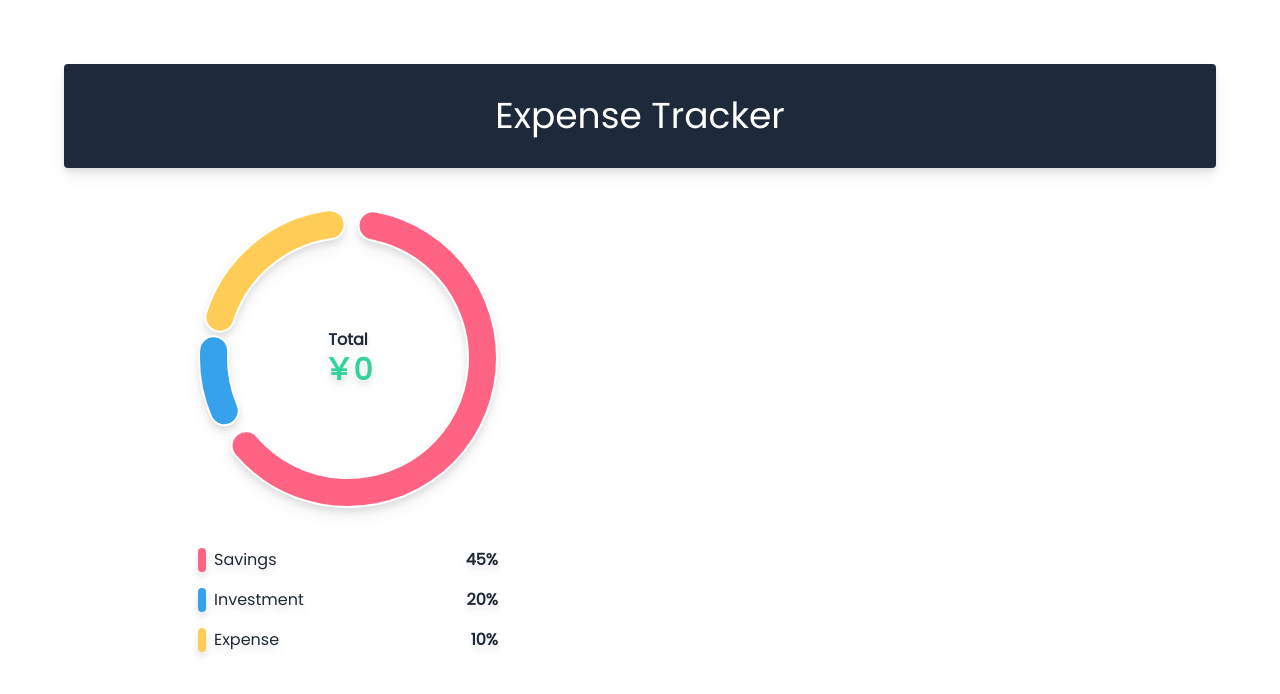
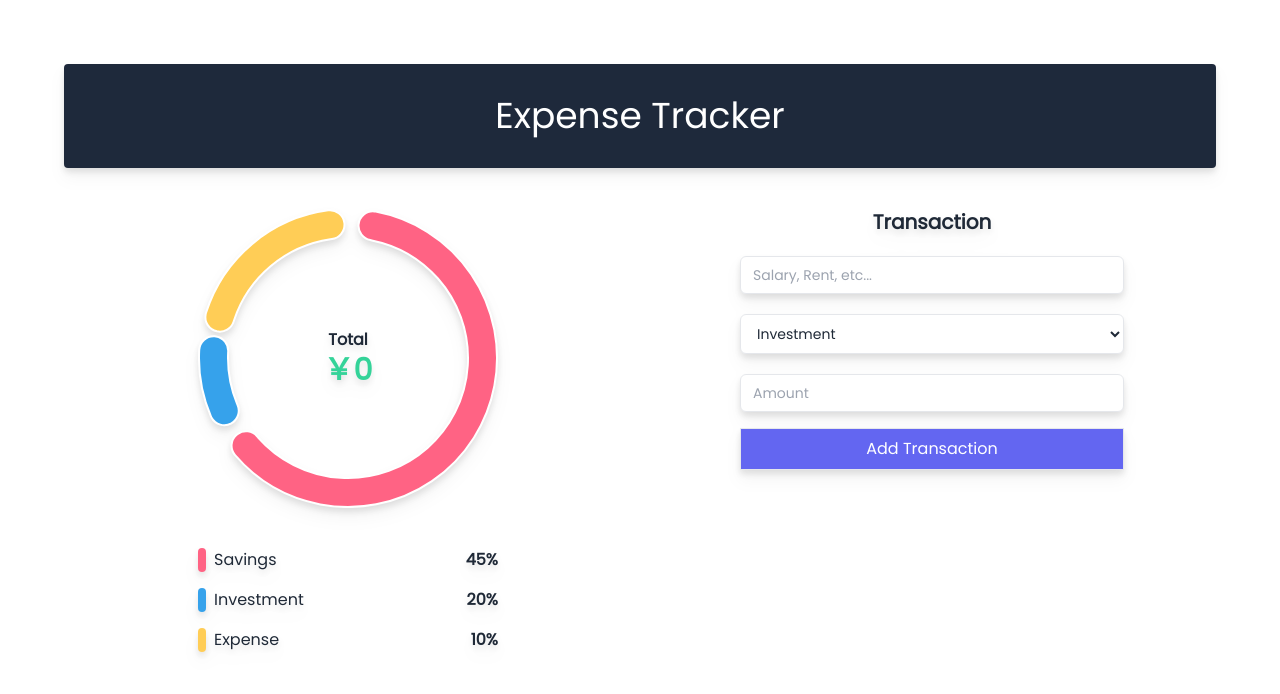
Before and after one commit to mittell/mern-expense-tracker-app, a React (Create React App) app in the folder client/: page / in a window 1280 px wide. Shown: the top 694 px of the page. Built offline with nearby package versions, Linux system fonts and the light colour scheme.

Commit message:
feat: added Form component and styling

```diff
--- a/client/src/App.jsx
+++ b/client/src/App.jsx
@@ -1,3 +1,4 @@
+import Form from './components/Form';
 import Graph from './components/Graph';
 
 function App() {
@@ -9,6 +10,7 @@
 				</h1>
 				<div className='grid md:grid-cols-2 gap-4'>
 					<Graph />
+					<Form />
 				</div>
 			</div>
 		</div>
--- /dev/null
+++ b/client/src/components/Form.jsx
@@ -0,0 +1,50 @@
+import React from 'react';
+import { useForm } from 'react-hook-form';
+
+const Form = () => {
+	const { register, handleSubmit, resetField } = useForm();
+
+	const onSubmit = (data) => {
+		console.log(data);
+	};
+
+	return (
+		<div className='form max-w-sm mx-auto w-96'>
+			<h1 className='font-bold pb-4 text-xl'>Transaction</h1>
+			<form id='form' onSubmit={handleSubmit(onSubmit)}>
+				<div className='grid gap-4'>
+					<div className='input-group'>
+						<input
+							type='text'
+							placeholder='Salary, Rent, etc...'
+							className='form-input'
+							{...register('name')}
+						/>
+					</div>
+					<select className='form-input' {...register('type')}>
+						<option value='Investment' defaultValue>
+							Investment
+						</option>
+						<option value='Expense'>Expense</option>
+						<option value='Savings'>Savings</option>
+					</select>
+					<div className='input-group'>
+						<input
+							type='number'
+							placeholder='Amount'
+							className='form-input'
+							{...register('amount')}
+						/>
+					</div>
+					<div className='submit-btn'>
+						<button className='border py-2 text-white bg-indigo-500 w-full'>
+							Add Transaction
+						</button>
+					</div>
+				</div>
+			</form>
+		</div>
+	);
+};
+
+export default Form;
--- a/client/src/index.css
+++ b/client/src/index.css
@@ -36,3 +36,7 @@
 	margin-left: auto;
 	margin-right: auto;
 }
+
+.form-input {
+	@apply mt-1 block w-full py-2 px-3 border border-gray-200 bg-white rounded-md focus:outline-none focus:ring-indigo-500 sm:text-sm;
+}
```
